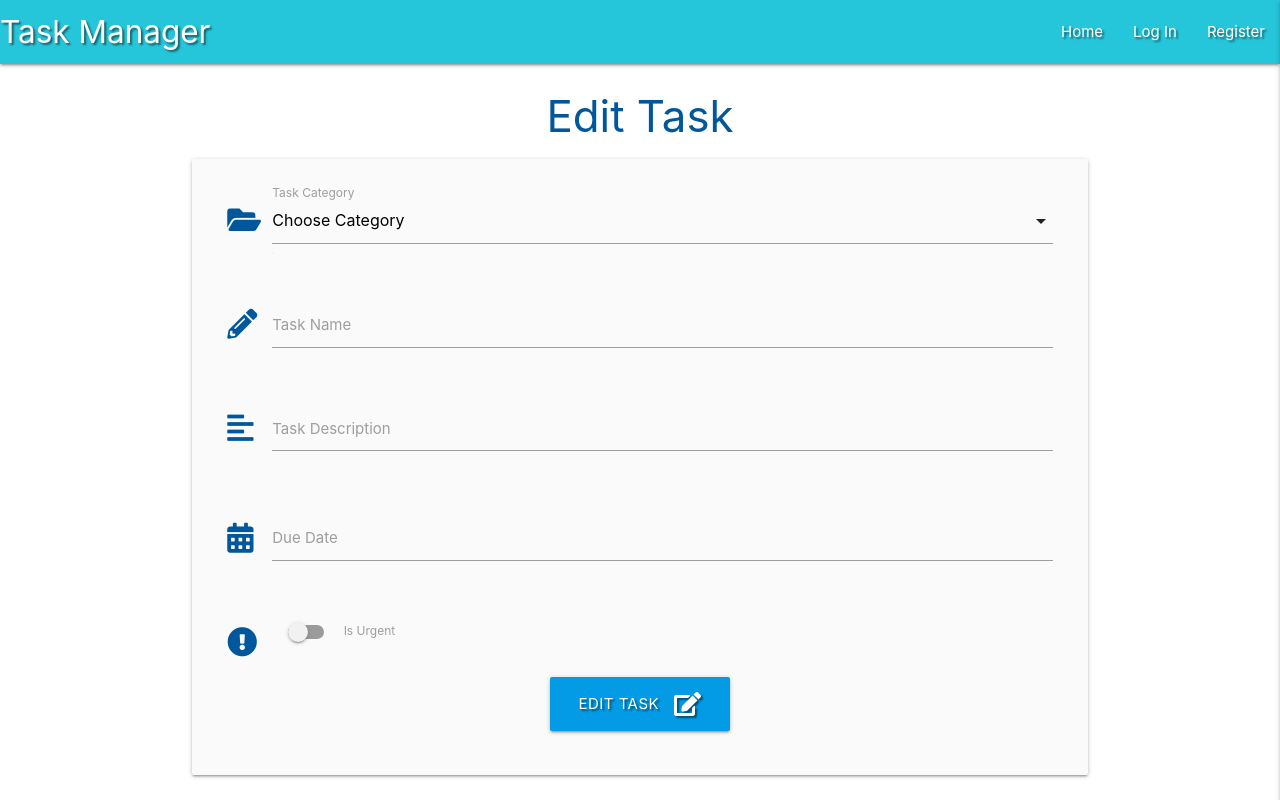
After one commit to Dermot-K/taskManager, a Flask app: template templates/edit_task.html in a window 1280 px wide. The commit adds this page. Run offline with Flask 2, Linux system fonts and the light colour scheme; the template is opened without the code that fills it, so the values that code supplies are empty; some libraries are stand-ins or nearby versions.

Commit message:
wire up task edit button

```diff
--- a/app.py
+++ b/app.py
@@ -7,6 +7,7 @@ from werkzeug.security import generate_password_hash, check_password_hash
 if os.path.exists("env.py"):
     import env
 
+# bson.object ObejectId - render MongoDB docs by unique id
 
 # create an instance of Flask (stored in variable named "app")
 app = Flask(__name__)
@@ -132,6 +133,18 @@ def add_task():
     return render_template("add_task.html", categories=categories)
 
 
+# edit tasks
+@app.route("/edit_task/<task_id>", methods=["GET", "POST"])
+def edit_task(task_id):
+    # ObjectID function returns db record of task_id which gets passed to it
+    task = mongo.db.tasks.find_one({"_id": ObjectId(task_id)})
+
+    # grab data from Mongo DB categories collection to generate options
+    categories = mongo.db.categories.find().sort(
+        "category_name", 1)
+    return render_template("edit_task.html", task=task, categories=categories)
+
+
 # tell application how and where to run
 if __name__ == "__main__":
     app.run(host=os.environ.get("IP"),
--- /dev/null
+++ b/templates/edit_task.html
@@ -0,0 +1,70 @@
+{% extends "base.html" %}
+{% block content %}
+
+<h3 class="light-blue-text text-darken-4 center-align">Edit Task</h3>
+
+<div class="row card-panel grey lighten-5">
+    <form class="col s12" method="POST" action="{{ url_for('edit_task', task_id=task._id) }}">
+        <!--Category selection -->
+        <div class="row">
+            <div class="input-field col s12">
+                <i class="fas fa-folder-open prefix light-blue-text text-darken-4"></i>
+                <select id="category_name" name="category_name" class="validate" required>
+                    <option value="" disabled selected>Choose Category</option>
+                    {% for category in categories %}
+                    <option value="{{ category.category_name }}">{{ category.category_name }}</option>
+                    {% endfor %}
+                </select>
+                <label for="category_name">Task Category</label>
+            </div>
+        </div>
+        <!--Task name-->
+        <div class="row">
+            <div class="input-field col s12">
+                <i class="fas fa-pencil-alt prefix light-blue-text text-darken-4"></i>
+                <input id="task_name" type="text" name="task_name" minlength="5" maxlength="50" class="validate"
+                    required>
+                <label for="task_name">Task Name</label>
+            </div>
+        </div>
+        <!--Task Description-->
+        <div class="row">
+            <div class="input-field col s12">
+                <i class="fas fa-align-left prefix light-blue-text text-darken-4"></i>
+                <textarea id="task_description" name="task_description" minlength="5" maxlength="200"
+                    class="materialize-textarea validate required"></textarea>
+                <label for="task_description">Task Description</label>
+            </div>
+        </div>
+        <!--Due date-->
+        <div class="row">
+            <div class="input-field col s12">
+                <i class="fas fa-calendar-alt prefix light-blue-text text-darken-4"></i>
+                <input id="due_date" type="text" name="due_date" class="datepicker validate" required>
+                <label for="task_name">Due Date</label>
+            </div>
+        </div>
+        <!-- Is Urgent -->
+        <div class="row">
+            <div class="input-field col s12">
+                <div class="switch">
+                    <i class="fas fa-exclamation-circle prefix light-blue-text text-darken-4"></i>
+                    <label>
+                        <input type="checkbox">
+                        <span class="lever"></span>
+                        Is Urgent
+                    </label>
+                </div>
+            </div>
+        </div>
+        <!--Submit button-->
+        <div class="row">
+            <div class="col s12 center-align">
+               <button type="submit" class="btn-large light-blue darken-1 text-shadow">
+                   Edit Task <i class="fas fa-edit right"></i>
+               </button>
+            </div>
+        </div>
+    </form>
+</div>
+{% endblock %}
--- a/templates/tasks.html
+++ b/templates/tasks.html
@@ -10,7 +10,7 @@
             <div class="col s3">
                 <i class="fas fa-caret-down"></i>
                 <a href="" class="btn-small teal accent-4">Done</a>
-                <a href="" class="btn-small light-blue lighten-1">Edit</a>
+                <a href="{{ url_for('edit_task', task_id=task._id) }}" class="btn-small light-blue lighten-1">Edit</a>
             </div>
             <div class="col s9">
                 <strong>{{ task.task_name}}</strong> : {{ task.due_date }}
```
